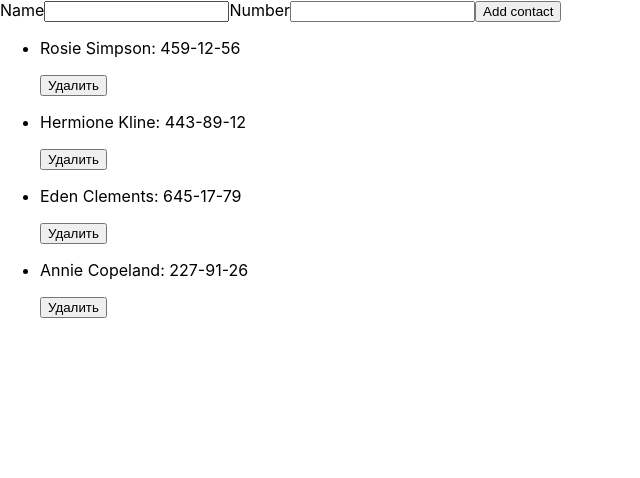
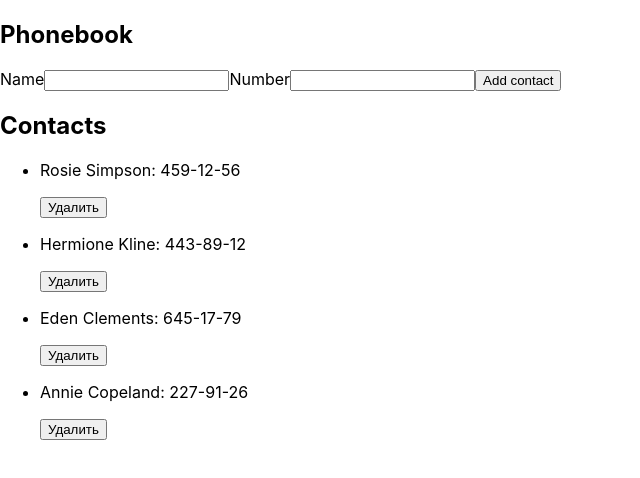
Before and after one commit to ripper3061/goit-react-hw-02-phonebook, a React (Create React App) app: page / in a window 1280 px wide. Shown: the top 478 px of the page, without its empty margins (0-640 px from the left). Built offline with nearby package versions, Linux system fonts and the light colour scheme.

Commit message:
компонент ContactsList

```diff
--- a/src/components/App.jsx
+++ b/src/components/App.jsx
@@ -1,6 +1,7 @@
 import { Component } from 'react';
 import { nanoid } from 'nanoid';
 import ContactForm from './ContactForm/ContactForm';
+import { ContactsList } from './ContactList/ContactList';
 
 class App extends Component {
   state = {
@@ -10,6 +11,7 @@ class App extends Component {
       { id: 'id-3', name: 'Eden Clements', number: '645-17-79' },
       { id: 'id-4', name: 'Annie Copeland', number: '227-91-26' },
     ],
+    filter: '',
   };
 
   formSubmithandler = data => {
@@ -31,18 +33,14 @@ class App extends Component {
   render() {
     return (
       <div>
-        <ContactForm onSubmit={this.formSubmithandler}></ContactForm>
+        <h2>Phonebook</h2>
+        <ContactForm onSubmit={this.formSubmithandler} />
 
-        <ul>
-          {this.state.contacts.map(({ id, name, number }) => (
-            <li key={id}>
-              <p>
-                {name}: {number}
-              </p>
-              <button onClick={() => this.deleteContact(id)}>Удалить</button>
-            </li>
-          ))}
-        </ul>
+        <h2>Contacts</h2>
+        <ContactsList
+          contactsList={this.state.contacts}
+          deleteContact={this.deleteContact}
+        />
       </div>
     );
   }
--- /dev/null
+++ b/src/components/ContactList/ContactList.jsx
@@ -0,0 +1,14 @@
+export const ContactsList = ({ contactsList, deleteContact }) => {
+  return (
+    <ul>
+      {contactsList.map(({ id, name, number }) => (
+        <li key={id}>
+          <p>
+            {name}: {number}
+          </p>
+          <button onClick={() => deleteContact(id)}>Удалить</button>
+        </li>
+      ))}
+    </ul>
+  );
+};
```
